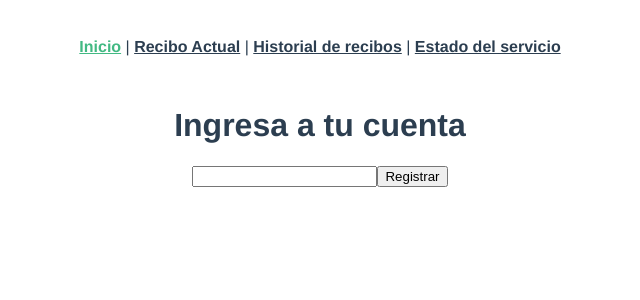
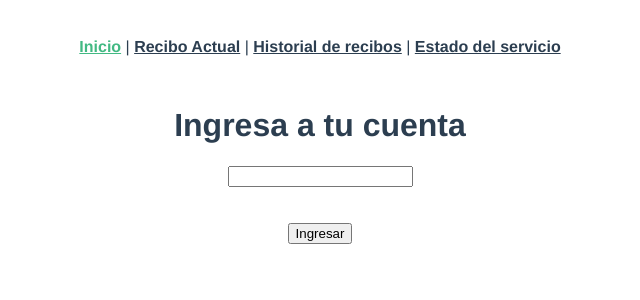
Before and after one commit to EstebanXP/PBDD, a Vue app in the folder parcial3/: page /#/ in a window 1280 px wide. Shown: the top 300 px of the page, without its empty margins (320-960 px from the left). Built offline with nearby package versions, Linux system fonts and the light colour scheme.

Commit message:
caminos de router con id

```diff
--- a/parcial3/src/components/usuario.vue
+++ b/parcial3/src/components/usuario.vue
@@ -2,8 +2,9 @@
     <div>
         <h1>Ingresa a tu cuenta</h1>
         <form @submit.prevent="contra">
-            <input type="text" v-model="contrato">
-            <button type="submit">Registrar</button>
+            <input type="text" v-model="contrato" style="margin-bottom: 20px">
+            <hr  style="border:0px"/>
+            <button type="submit">Ingresar</button>
         </form>
     </div>
 </template>
@@ -11,12 +12,15 @@
 <script>
 
 import {db} from '../firebase.js'
+import router from '../router'
+
 export default {
      name:"usuario",
         data(){
             return {
             usuarios: [],
-            contrato: ''
+            contrato: '',
+            idUsuario: ''
             }
         },
         created(){
@@ -32,9 +36,16 @@ export default {
                             console.log('No matching documents.');
                             return;
                         }
-                        snapshot.forEach(doc => {
-                            console.log(doc.id, '=>', doc.data());
-                        });
+                        else{
+                            snapshot.forEach(doc => {
+                                console.log(doc.id, '=>', doc.data());
+                                this.idUsuario=doc.id;
+                            });
+                            console.log(this.idUsuario)
+                            router.push("/recibos")
+
+                        }
+
                     })
                     .catch(err => {
                         console.log('Error getting documents', err);
--- a/parcial3/src/router/index.js
+++ b/parcial3/src/router/index.js
@@ -12,20 +12,20 @@ const routes = [
     //inicio de sesion
   },
   {
-    path: '/recibos',
+    path: '/recibos/:id',
     name: 'recibos',
     component: historialRecibos
     //mostrar todos los recibos
 
   },
   {
-    path: '/recibo',
+    path: '/recibo/:id',
     name: 'recibo',
     component: recibo
     //mostrar el recibo actual
   },
   {
-    path: '/estado',
+    path: '/estado/:id',
     name: 'estado',
     component: status
     //añadir usuario y direccion
```
